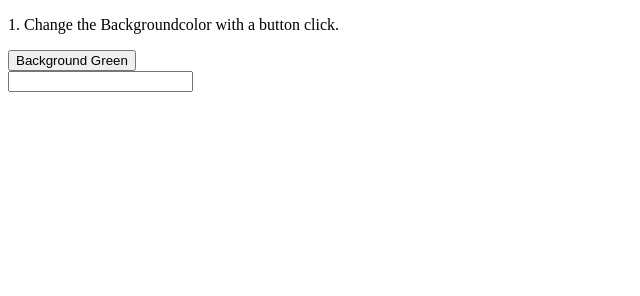
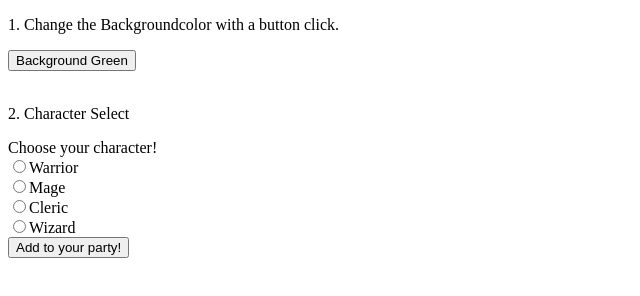
Before and after one commit to JDC1492/crazy_xylophone, a plain HTML site: page index.html in a window 1280 px wide. Shown: the whole page, without its empty margins (0-640 px from the left). Drawn offline with Linux system fonts and the light colour scheme.

Commit message:
html form is set up, now about to work on js that will take the selected character and append it to the screen

```diff
--- a/index.html
+++ b/index.html
@@ -12,8 +12,15 @@
       <button id="blue">Background Green</button>
     </div>
     <div>
-      <form>
-        <input type="text" id="text-input" />
+      <br>
+      <p>2. Character Select </p>
+      <form class='party-form'>
+        <label>Choose your character!</label></br>
+        <input type="radio" class="char-select">Warrior</input></br>
+        <input type="radio" class="char-select">Mage</input></br>
+        <input type="radio" class="char-select">Cleric</input></br>
+        <input type="radio" class="char-select">Wizard</input></br>
+        <input type="submit" value="Add to your party!">
       </form>
     </div>
   </body>
```
